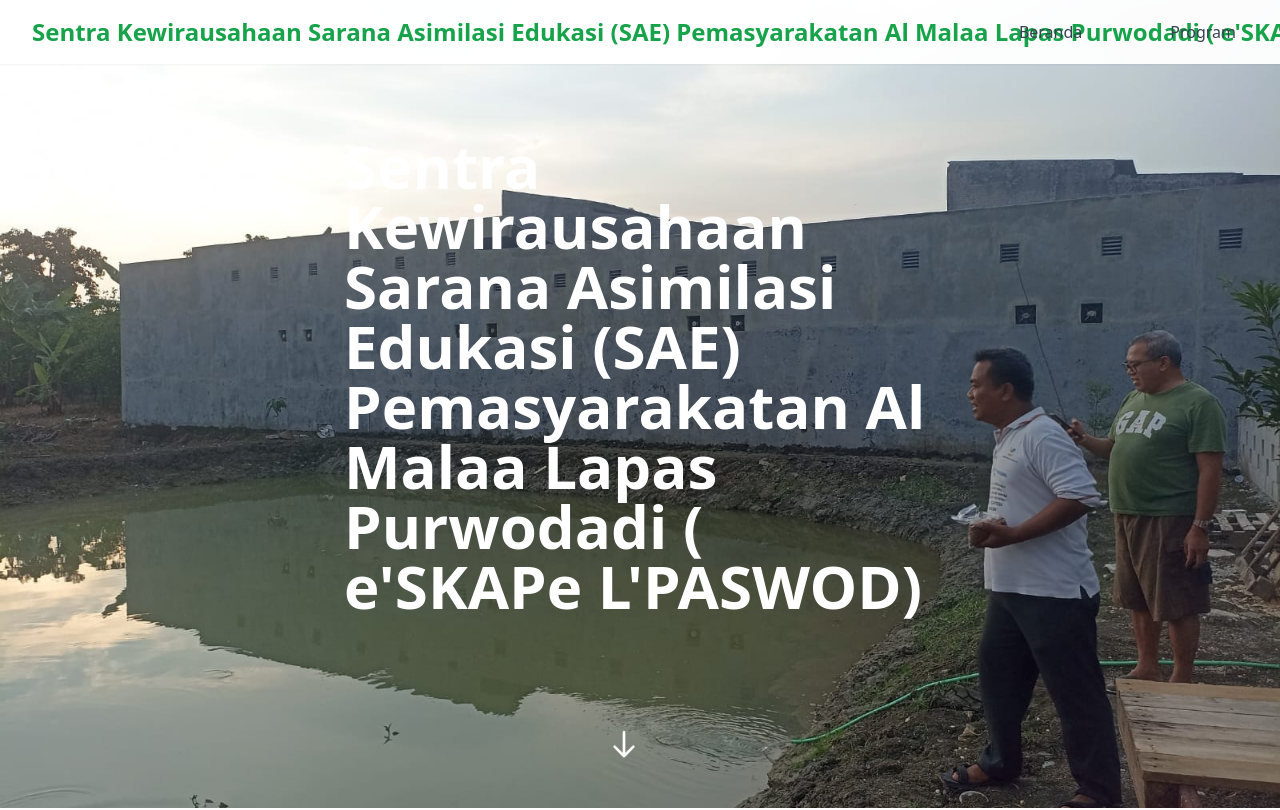
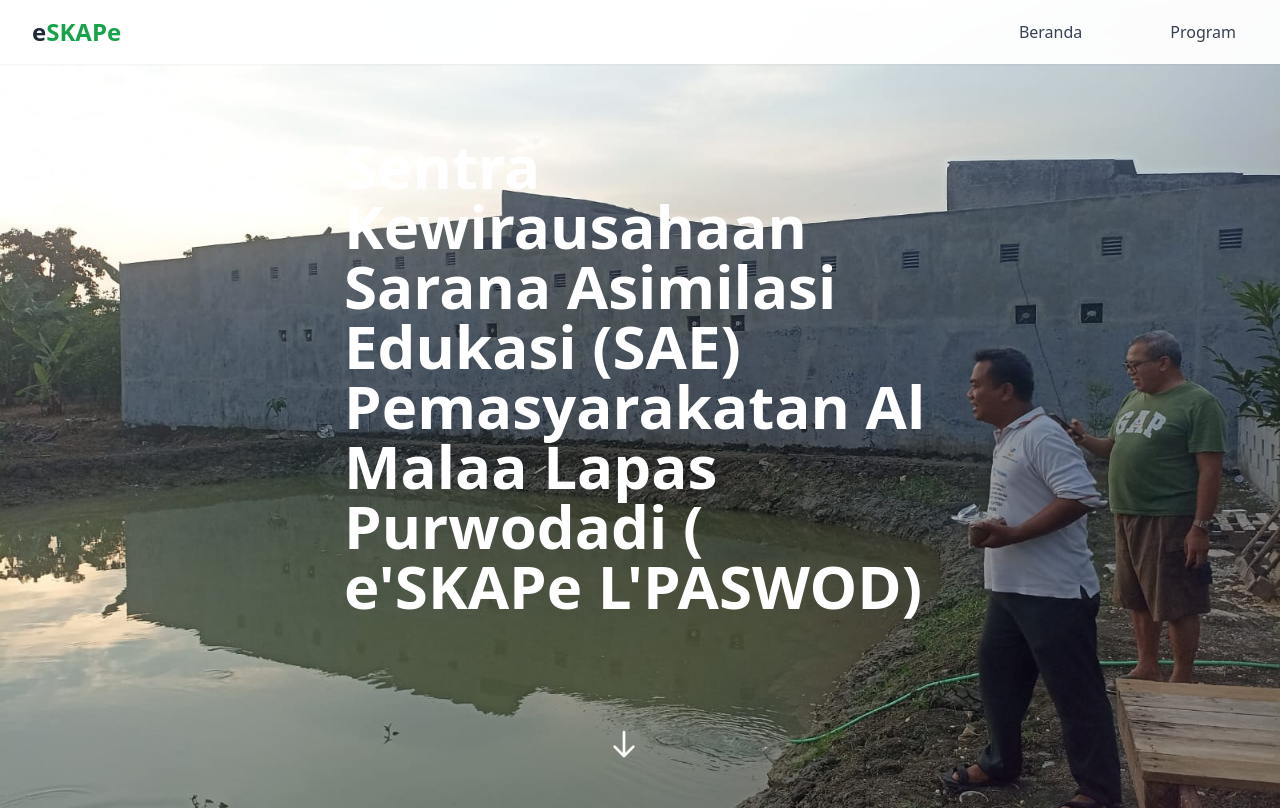
Before and after one commit to akhie-art/eskape, a plain HTML site: page index.html in a window 1280 px wide. Shown: the top 810 px of the page. Drawn offline with nearby package versions, Linux system fonts and the light colour scheme.

Commit message:
Update index.html

```diff
--- a/index.html
+++ b/index.html
@@ -142,7 +142,7 @@
       <div class="flex justify-between h-16 items-center">
         <div class="flex items-center">
           <div class="flex-shrink-0 flex items-center">
-            <span class="text-2xl font-bold"><span class="text-green-600">Sentra Kewirausahaan Sarana Asimilasi Edukasi (SAE) Pemasyarakatan Al Malaa Lapas Purwodadi ( e'SKAPe L'PASWOD)</span></span>
+                       <span class="text-2xl font-bold">e<span class="text-green-600">SKAPe</span></span>
           </div>
         </div>
         <div class="hidden lg:flex lg:items-center lg:space-x-8">
```
